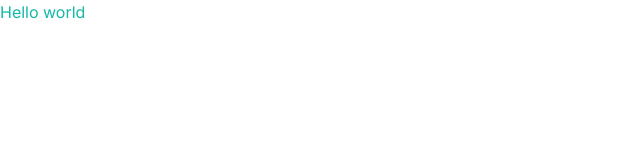
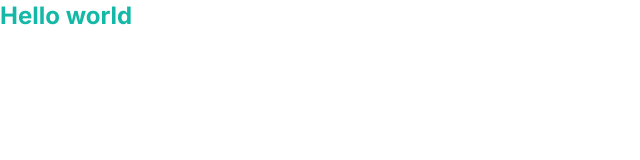
Before and after one commit to maciekpastuszak/travel_app, a Next.js app: page / in a window 1280 px wide. Shown: the top 160 px of the page, without its empty margins (0-640 px from the left). Built offline with nearby package versions, Linux system fonts and the light colour scheme.

Commit message:
update page.tsx

```diff
--- a/app/page.tsx
+++ b/app/page.tsx
@@ -1,8 +1,7 @@
-import Image from 'next/image'
 
 export default function Home() {
   return (
-   <h1 className="text-bold text-teal-500">
+   <h1 className="font-bold text-teal-500 text-2xl">
     Hello world
    </h1>
   )
```
